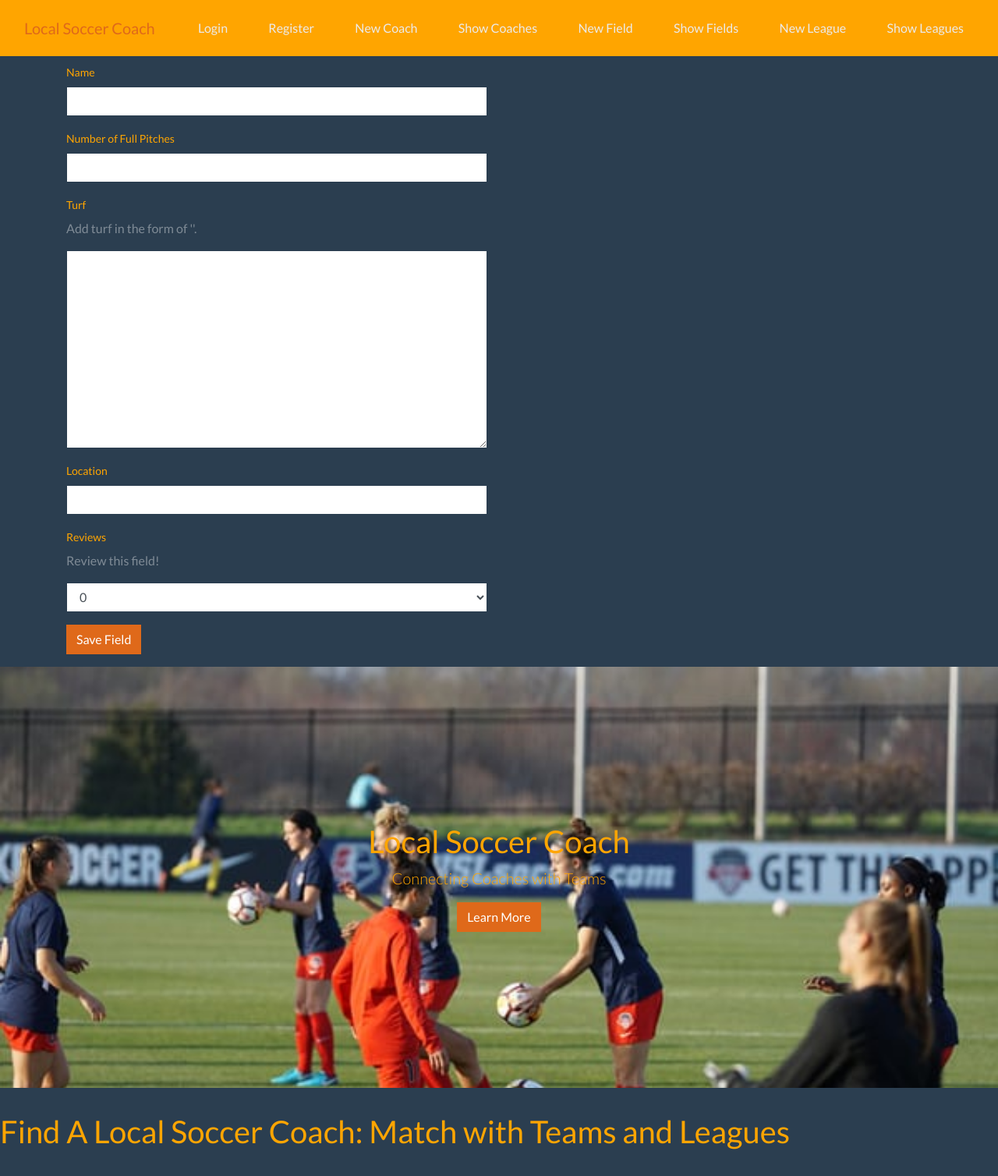
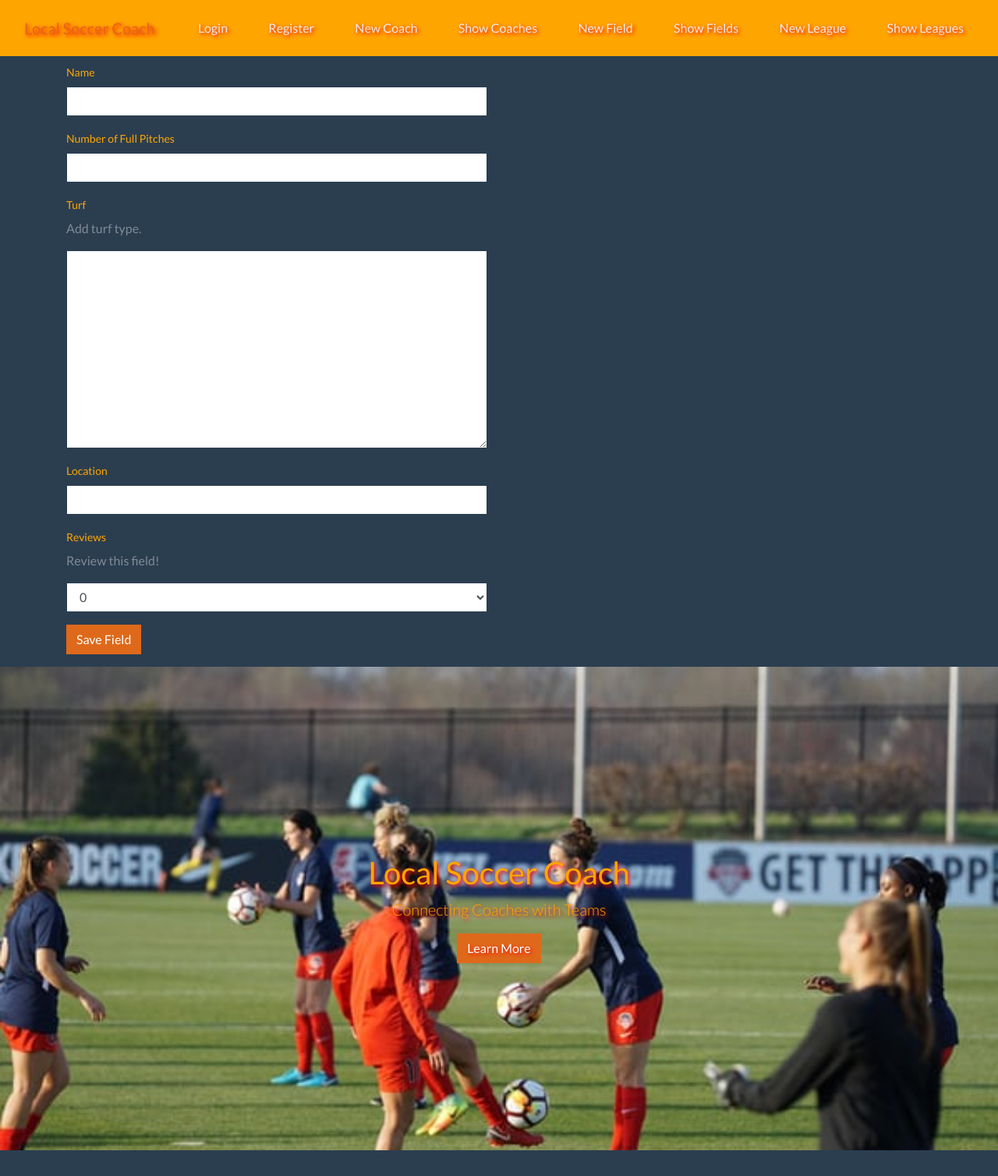
Before and after one commit to teknofage/Contractor-Project, a Flask app: page /fields/new in a window 1280 px wide. Shown: the top 1508 px of the page at 78% size. Run offline with Flask 2, Linux system fonts and the light colour scheme; some libraries are stand-ins or nearby versions.

Commit message:
added text shadow

```diff
--- a/static/styles.css
+++ b/static/styles.css
@@ -5,6 +5,7 @@ body {
 .navbar {
     padding: 1rem;
     background-color: orange;
+    text-shadow: 2px 2px 5px red;
 }
 
 .hero-background-img {
@@ -31,9 +32,9 @@ body {
     opacity: 0.5;
 }
 
-.herotext  {
+.hero-text  {
 padding: 2.5em;
-
+text-shadow: 2px 2px 5px red;
 }
 
 .footer {
--- a/templates/base.html
+++ b/templates/base.html
@@ -24,9 +24,11 @@
 
 <!-- HERO -->
     <div class="jumbotron text-center hero-background-img">
+        <div class="hero-text">
         <h1>Local Soccer Coach</h1>
         <p class="lead">Connecting Coaches with Teams</p>
         <a href="#" class="btn btn-primary">Learn More</a>
+    </div>
     </div>
     <div class= "container"></div>
     <h1 class = "herotitle">Find A Local Soccer Coach: Match with Teams and Leagues</h1>
--- a/templates/partials/fields_form.html
+++ b/templates/partials/fields_form.html
@@ -15,7 +15,7 @@
     <!-- Turf -->
     <div class='form-group'>
         <label for='field-turf'>Turf</label><br>
-        <p class='text-muted'>Add turf in the form of ''.</p>
+        <p class='text-muted'>Add turf type.</p>
         <textarea class='form-control' id='field-turf' name='turf' rows='10'>{{ field.turf }}</textarea>
     </div>
 
```
